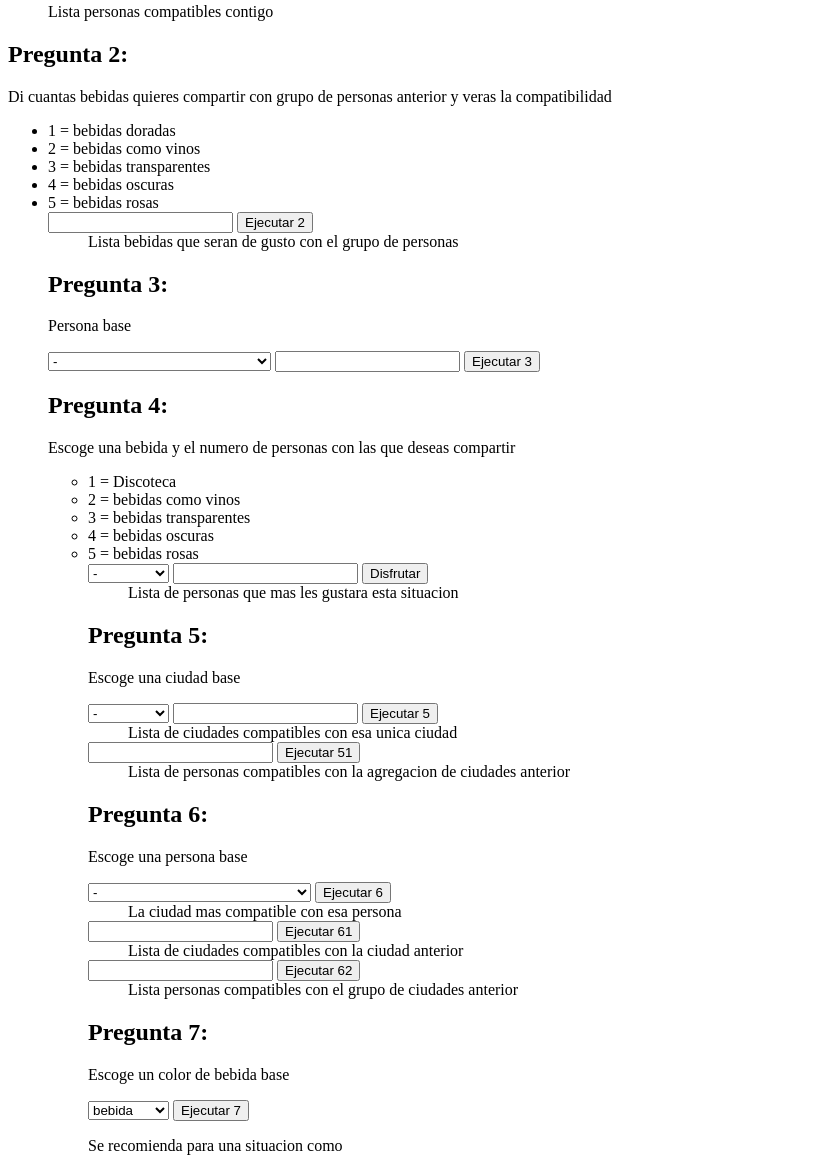
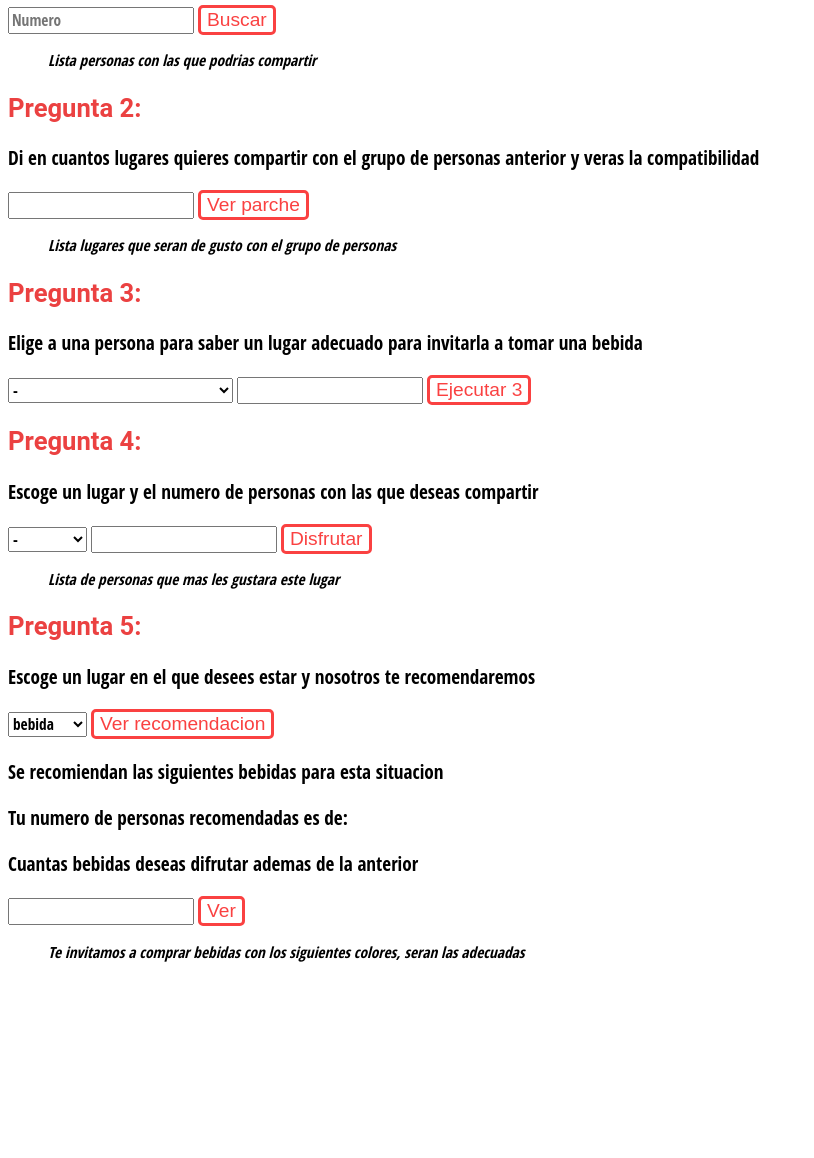
Before and after one commit to ariasmjota/final-sti, a plain HTML site: page index.html in a window 1280 px wide. Shown: the part 204-1362 px from the top of the page, without its empty margins (0-814 px from the left). After the commit the page ends 1182 px from the top, so only its background shows below. Drawn offline with Linux system fonts and the light colour scheme.

Commit message:
funciona

```diff
--- a/index.html
+++ b/index.html
@@ -5,6 +5,7 @@
     <meta charset="UTF-8">
     <meta name="viewport" content="width=device-width, initial-scale=1.0">
     <meta http-equiv="X-UA-Compatible" content="ie=edge">
+    <link rel="stylesheet" type="text/css" href="main.css">
     <title>FinalKnn</title>
 </head>
 
@@ -21,31 +22,24 @@
 
     <button class="btnEjecutar">Buscar</button>
 
-    <ul class="lista-Similitud"> Lista personas compatibles contigo</ul>
+    <ul class="lista-Similitud"> Lista personas con las que podrias compartir </ul>
 
 
     <h2>Pregunta 2: </h2>
 
-    <p>Di cuantas bebidas quieres compartir con grupo de personas anterior y veras la compatibilidad</p>
+    <p>Di en cuantos lugares quieres compartir con el grupo de personas anterior y veras la compatibilidad</p>
 
-        <ul>
-            <li>1 = bebidas doradas </li>
-            <li>2 = bebidas como vinos </li>
-            <li>3 = bebidas transparentes </li>
-            <li>4 = bebidas oscuras </li>
-            <li>5 = bebidas rosas </li>
-        </lu>
 
     <input type="text" class="inputKD">
-    <button class="btnEjecutar2">Ejecutar 2</button>
+    <button class="btnEjecutar2">Ver parche</button>
 
-    <ul class="lista-SimilitudDestions"> Lista bebidas que seran de gusto con el grupo de personas</ul>
+    <ul class="lista-SimilitudDestions"> Lista lugares que seran de gusto con el grupo de personas</ul>
 
 
 
     <h2>Pregunta 3: </h2>
 
-    <p>Persona base</p>
+    <p>Elige a una persona para saber un lugar adecuado para invitarla a tomar una bebida</p>
     <select class="desplegablePersona3">
         <option value="">-</option>
     </select>
@@ -57,23 +51,16 @@
 
     <h2>Pregunta 4: </h2>
 
-    <p>Escoge una bebida y el numero de personas con las que deseas compartir</p>
-    <ul>
-        <li>1 = Discoteca </li>
-        <li>2 = bebidas como vinos </li>
-        <li>3 = bebidas transparentes </li>
-        <li>4 = bebidas oscuras </li>
-        <li>5 = bebidas rosas </li>
-    </lu>
+    <p>Escoge un lugar y el numero de personas con las que deseas compartir</p>
 
     <select class="desplegableCiudades4">
         <option value="">-</option>
     </select>
     <input type="text" class="inputKD4">
     <button class="btnEjecutar4">Disfrutar</button>
-    <ul class="lista-SimilitudCiudades4">  Lista de personas que mas les gustara esta situacion</ul>
+    <ul class="lista-SimilitudCiudades4">  Lista de personas que mas les gustara este lugar</ul>
 
-
+    <div class="block">
     <h2>Pregunta 5: </h2>
 
     <p>Escoge una ciudad base</p>
@@ -87,8 +74,7 @@
     <button class="btnEjecutar51">Ejecutar 51</button>
     <ul class="lista-SimilitudCiudades51"> Lista de personas compatibles con la agregacion de ciudades anterior</ul>
 
-
-    <h2>Pregunta 6: </h2>
+    <h2>Pregunta 5: </h2>
 
     <p>Escoge una persona base</p>
     <select class="desplegablePersona6">
@@ -104,20 +90,21 @@
     <ul class="lista-SimilitudPersona62"> Lista personas compatibles con el grupo de ciudades anterior</ul>
 
 
-    <h2>Pregunta 7: </h2>
+</div>
+    <h2>Pregunta 5: </h2>
 
-    <p>Escoge un color de bebida base</p>
+    <p>Escoge un lugar en el que desees estar y nosotros te recomendaremos</p>
     <select class="desplegableCiudades7">
         <option value="">bebida</option>
     </select>
-    <button class="btnEjecutar7">Ejecutar 7</button>
-    <p class="prinClima">Se recomienda para una situacion como </p>
+    <button class="btnEjecutar7">Ver recomendacion</button>
+    <p class="prinClima">Se recomiendan las siguientes bebidas para esta situacion </p>
 
-    <p class="numeroTelas">Tu lista de telas recomendadas es de: </p>
-    <p class="numeroTelas">Cuantas de estas telas quisieras ver?</p>
+    <p class="numeroTelas">Tu numero de personas recomendadas es de: </p>
+    <p class="numeroTelas">Cuantas bebidas deseas difrutar ademas de la anterior</p>
     <input type="text" class="inputKD7">
-    <button class="btnEjecutar71">Ejecutar 71</button>
-    <ul class="lista-SimilitudTelas"> Lista de telas apropiadas para la ciudad</ul>
+    <button class="btnEjecutar71">Ver</button>
+    <ul class="lista-SimilitudTelas"> Te invitamos a comprar bebidas con los siguientes colores, seran las adecuadas</ul>
 
 
 
--- a/main.css
+++ b/main.css
@@ -0,0 +1,58 @@
+
+h2{
+    font-family: 'Roboto', sans-serif;
+    font-size: 2vw;
+    color: rgb(235, 65, 65);
+}
+p{
+    font-family: 'Open Sans Condensed', sans-serif;
+    font-size: 1.5vw;
+}
+button{
+    transition-duration: 0.5s;
+    border-radius: 5px;
+    font-size: 1.5vw;
+    background-color: white;
+    color:rgb(250, 65, 65) ;
+    border: 3px solid;
+    outline: none;
+}
+button:hover{
+    cursor: pointer;
+    border-radius: 5px;
+    font-size: 1.5vw;
+    background-color: rgb(250, 65, 65);
+    color: white;
+    border: 3px solid;
+    border-color:rgb(250, 65, 65) ;
+
+}
+button:active{
+
+    cursor: pointer;
+    border-radius: 5px;
+    font-size: 1.5vw;
+    background-color: rgb(250, 65, 65);
+    color: white;
+    border: 3px solid;
+    border-color:white;
+
+}
+ul{
+    font-family: 'Open Sans Condensed', sans-serif;
+    font-style: italic;
+    font-size: 1.2vw;
+}
+input{
+    font-size: 1.2vw;
+    font-family: 'Open Sans Condensed', sans-serif;
+
+}
+select{
+    font-size: 1.2vw;
+    font-family: 'Open Sans Condensed', sans-serif;
+
+}
+.block{
+    display: none;
+}
```
